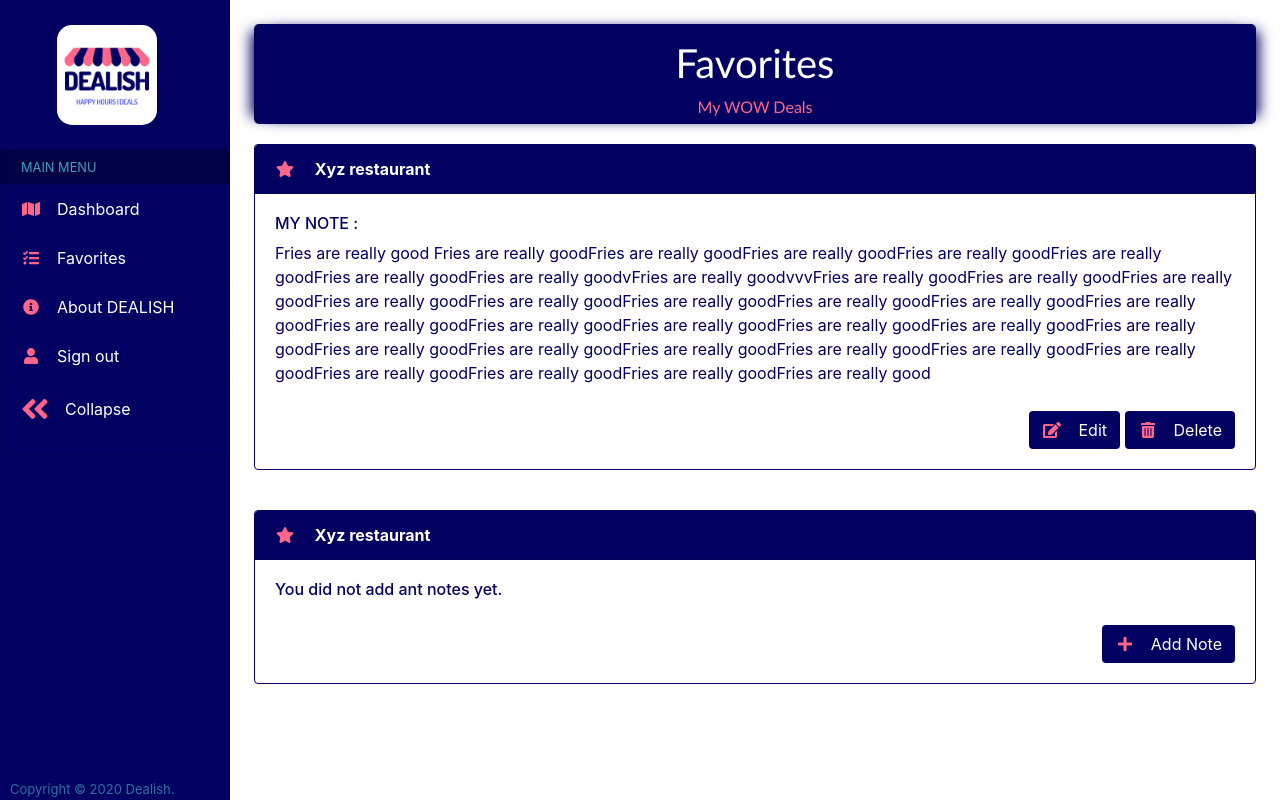
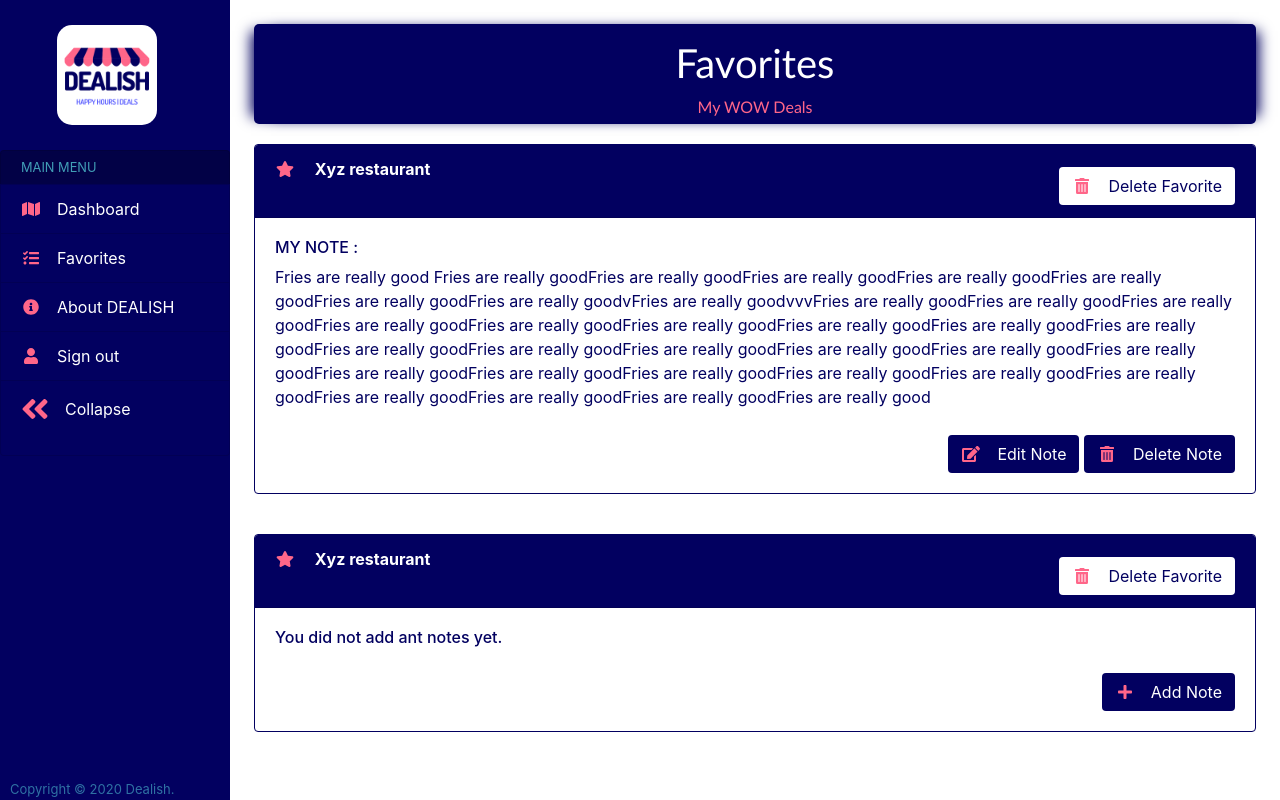
Before and after one commit to wdaimee/Dealish, a Django app: template main_app/templates/main_app/favorite_list.html in a window 1280 px wide. Run offline with Django 3.2, Linux system fonts and the light colour scheme; the template is opened without the code that fills it, so the values that code supplies are empty; the visitor is signed in with stand-in values (Sample User, id 1); parts of the project's set-up code (start-up, migrations or seed data) failed here and were passed over; some libraries are stand-ins or nearby versions.

Commit message:
add delete btn to fav page

```diff
--- a/main_app/static/css/base.css
+++ b/main_app/static/css/base.css
@@ -93,7 +93,7 @@
 }
 
 .list-group-item:hover {
-    background-color: #090177;
+    background-color: #4d51ff;
 }
 
 .sidebar-separator-title {
@@ -261,6 +261,17 @@ ul>li {
     float: right;
 }
 
+#dltfav {
+    background-color: white;
+    color: #020060;
+    float: right;
+}
+
+
+#dltfav:hover{
+    background-color: #4d51ff;
+    color: white;
+}
 /* RESTAURANT PAGE CSS */
 
 .restaurant-header {
--- a/main_app/templates/main_app/favorite_list.html
+++ b/main_app/templates/main_app/favorite_list.html
@@ -9,7 +9,10 @@
     <div class="card ">
         <div class="card-header">
             <span class="fas fa-star fa-fw mr-3"></span>
-            <a>Xyz restaurant</a>
+            <a>Xyz restaurant
+            </a>
+            <a href="#" class="btn" id="dltfav"><span class="fas fa-trash-alt fa-fw mr-3" ></span>Delete Favorite</a>
+
             <!-- add the href to the a and link it to restaurant  -->
         </div>
         <div class="card-body">
@@ -20,8 +23,8 @@
                Fries are really good Fries are really goodFries are really goodFries are really goodFries are really goodFries are really goodFries are really goodFries are really goodvFries are really goodvvvFries are really goodFries are really goodFries are really goodFries are really goodFries are really goodFries are really goodFries are really goodFries are really goodFries are really goodFries are really goodFries are really goodFries are really goodFries are really goodFries are really goodFries are really goodFries are really goodFries are really goodFries are really goodFries are really goodFries are really goodFries are really goodFries are really goodFries are really goodFries are really goodFries are really good
            </p>
            <div class="float-right">
-            <a href="#" class="btn"><span class="fas fa-edit  fa-fw mr-3"></span>Edit</a>
-            <a href="#" class="btn"><span class="fas fa-trash-alt fa-fw mr-3"></span>Delete</a>
+            <a href="#" class="btn"><span class="fas fa-edit  fa-fw mr-3"></span>Edit Note</a>
+            <a href="#" class="btn"><span class="fas fa-trash-alt fa-fw mr-3"></span>Delete Note</a>
         </div>
         </div>
     </div>
@@ -32,7 +35,10 @@
     <div class="card ">
         <div class="card-header">
             <span class="fas fa-star fa-fw mr-3"></span>
-            <a>Xyz restaurant</a>
+            <a>Xyz restaurant
+            </a>
+            <a href="#" class="btn" id="dltfav"><span class="fas fa-trash-alt fa-fw mr-3" ></span>Delete Favorite</a>
+
             <!-- add the href to the a and link it to restaurant  -->
         </div>
         <!-- if we have note show this card_body else show the perivouse card body  -->
```
